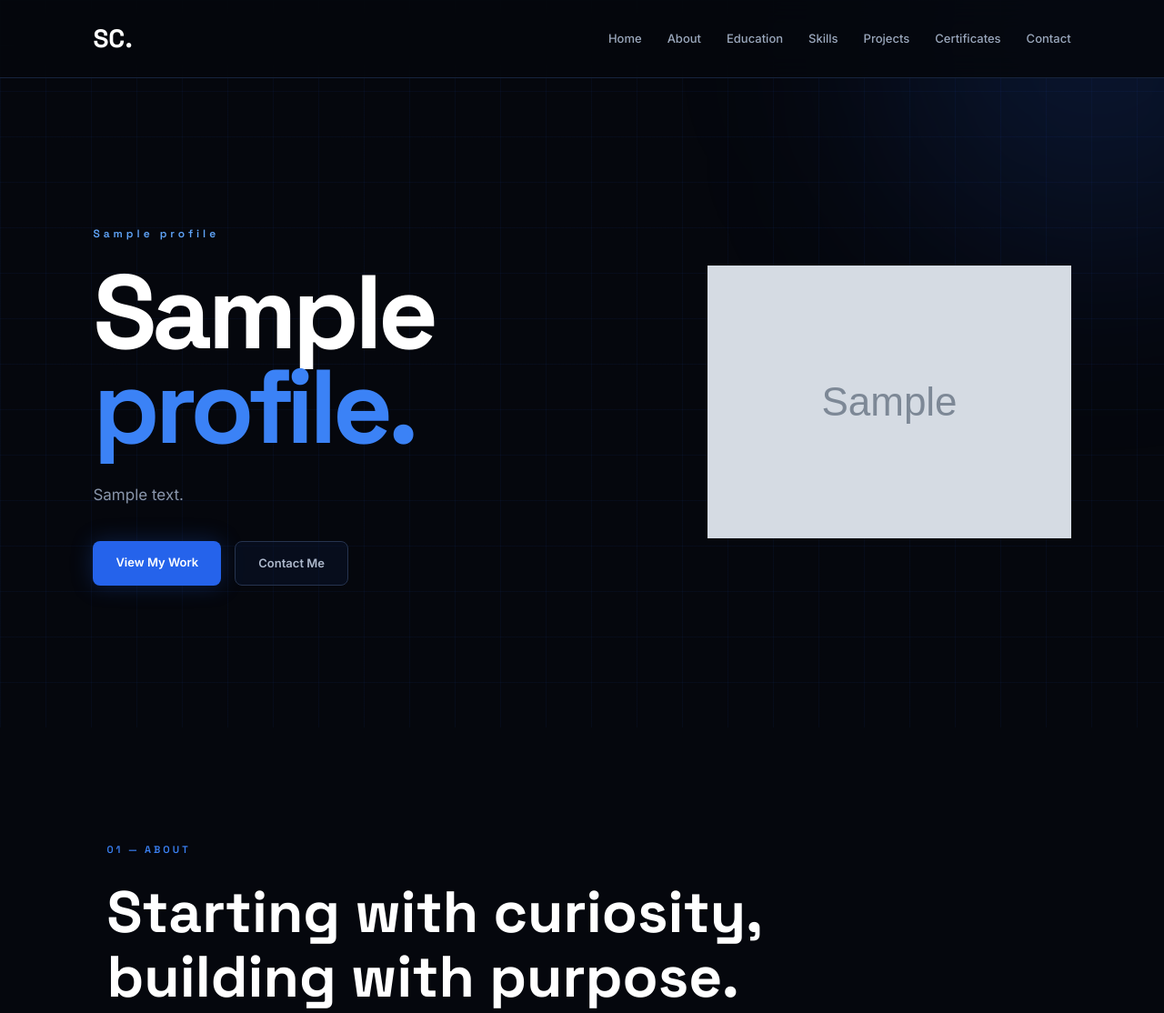
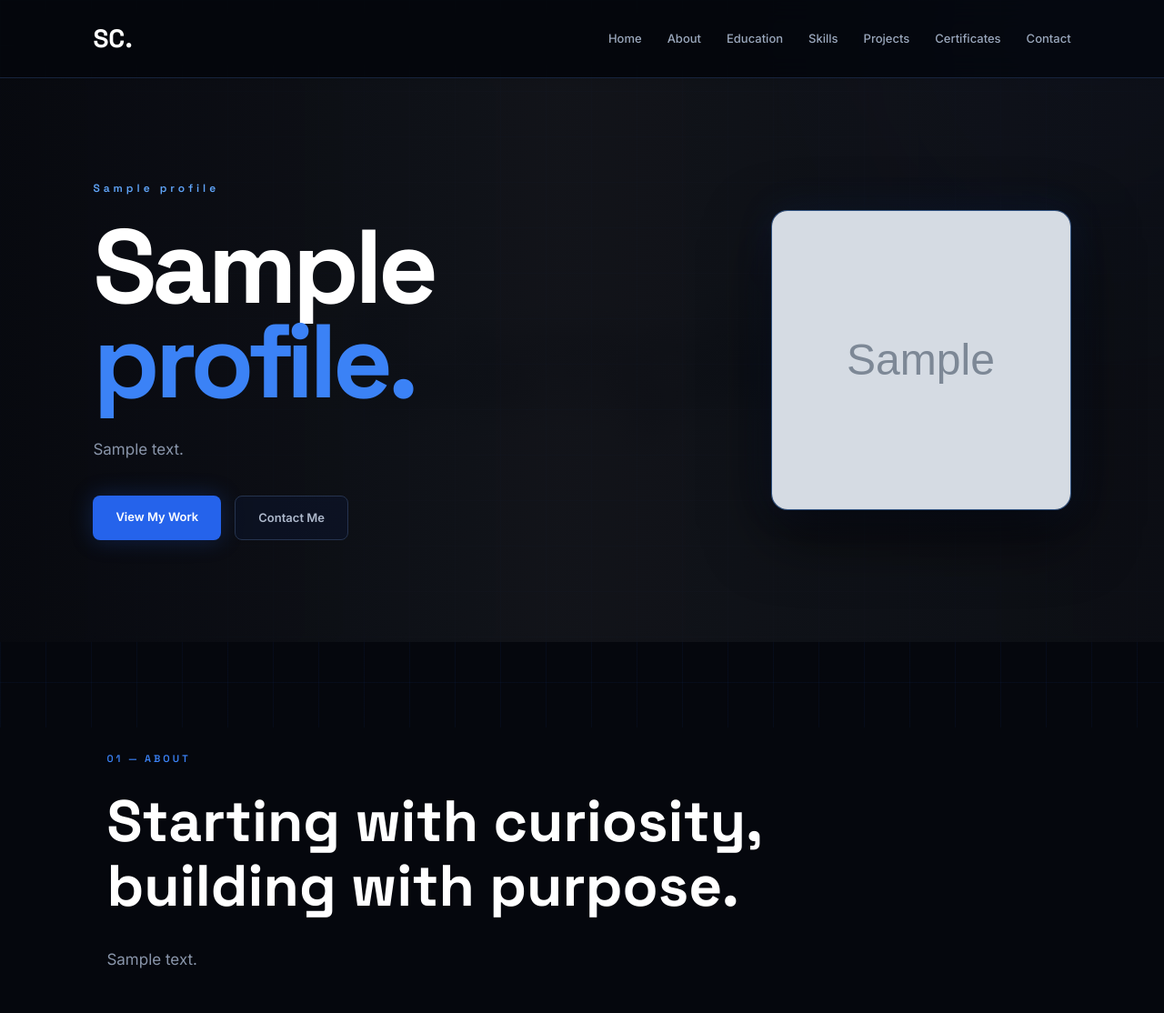
Before and after one commit to dangerousflower735-create/shafaq-portfolio, a Flask app: page / in a window 1280 px wide. Shown: the top 1114 px of the page at 91% size. Run offline with Flask 3, Linux system fonts and the light colour scheme; tables that the repository leaves empty hold one stand-in row (values such as "Sample post"); grey boxes marked "Sample" are stand-in pictures.

Commit message:
Update portfolio design

```diff
--- a/app.py
+++ b/app.py
@@ -70,6 +70,9 @@ class Profile(db.Model):
     about = db.Column(db.Text)
     email = db.Column(db.String(200))
     photo = db.Column(db.String(300))
+    github = db.Column(db.String(300))
+    linkedin = db.Column(db.String(300))
+    instagram = db.Column(db.String(300))
 
 
 # =========================
@@ -181,6 +184,9 @@ def update_profile():
     profile.title = request.form["title"]
     profile.about = request.form["about"]
     profile.email = request.form["email"]
+    profile.github = request.form["github"]
+    profile.linkedin = request.form["linkedin"]
+    profile.instagram = request.form["instagram"]
 
     photo = request.files.get("photo")
 
@@ -200,6 +206,8 @@ def update_profile():
     db.session.commit()
 
     return redirect(url_for("admin"))
+
+
 
 
 # =========================
@@ -499,4 +507,4 @@ with app.app_context():
 # =========================
 
 if __name__ == "__main__":
-    app.run(debug=True)
+   app.run(debug=True, port=5001)
--- a/static/css/style.css
+++ b/static/css/style.css
@@ -105,16 +105,20 @@ body::after {
 ========================= */
 
 .hero {
-    min-height: 90vh;
+    min-height: 620px;
+    height: 75vh;
 
-    padding: 100px 8%;
+    padding: 70px 8%;
 
     display: flex;
     justify-content: space-between;
     align-items: center;
+    gap: 60px;
 
     position: relative;
+    overflow: hidden;
 }
+
 
 .hero-text {
     max-width: 700px;
@@ -218,80 +222,81 @@ body::after {
 
 
 /* =========================
-   HERO DECORATION
+   PROFILE PHOTO
 ========================= */
 
-.hero-decoration {
+.profile-photo {
     width: 330px;
     height: 330px;
 
-    display: flex;
-    justify-content: center;
-    align-items: center;
+    flex-shrink: 0;
 
-    border-radius: 50%;
+    border-radius: 18px;
+    overflow: hidden;
 
-    background: radial-gradient(
-        circle,
-        rgba(37, 99, 235, 0.25),
-        rgba(11, 23, 54, 0.5) 55%,
-        transparent 70%
-    );
+    border: 1px solid rgba(96, 165, 250, 0.45);
 
-    border: 1px solid rgba(59, 130, 246, 0.3);
-
-    box-shadow: 0 0 80px rgba(37, 99, 235, 0.18);
+    box-shadow:
+        0 25px 70px rgba(0, 0, 0, 0.65),
+        0 0 40px rgba(37, 99, 235, 0.12);
 
     position: relative;
+    z-index: 2;
+
+    background: #080d1c;
 }
 
-.hero-decoration::before {
-    content: "";
-
-    position: absolute;
-
-    width: 240px;
-    height: 240px;
-
-    border: 1px dashed rgba(96, 165, 250, 0.4);
-
-    border-radius: 50%;
-
-    animation: rotate 20s linear infinite;
+.profile-photo img {
+    width: 100%;
+    height: 100%;
+    object-fit: cover;
+    object-position: center;
+    display: block;
 }
 
-.hero-decoration::after {
-    content: "</>";
+/* =========================
+   BLURRED PHOTO BACKGROUND
+========================= */
 
+.hero-bg {
     position: absolute;
-
-    top: 20px;
-    right: 25px;
-
-    color: #3b82f6;
-
-    font-family: monospace;
+    inset: 0;
+    overflow: hidden;
+    z-index: 0;
 }
 
-.hero-decoration span {
-    font-family: "Space Grotesk", sans-serif;
+.hero-bg img {
+    width: 100%;
+    height: 100%;
 
-    font-size: 80px;
-    font-weight: 700;
+    object-fit: cover;
 
-    color: #ffffff;
+    filter: blur(16px);
+    transform: scale(1.08);
 
-    text-shadow: 0 0 30px rgba(59, 130, 246, 0.8);
+    opacity: 0.22;
 }
 
-@keyframes rotate {
-    from {
-        transform: rotate(0deg);
-    }
+.hero-bg::after {
+    content: "";
+    position: absolute;
+    inset: 0;
 
-    to {
-        transform: rotate(360deg);
-    }
+    background:
+        linear-gradient(
+            90deg,
+            rgba(5, 7, 13, 0.94) 0%,
+            rgba(5, 7, 13, 0.72) 48%,
+            rgba(5, 7, 13, 0.84) 100%
+        );
+}
+
+/* Keep hero content above background */
+
+.hero-text,
+.profile-photo {
+    position: relative;
+    z-index: 2;
 }
 
 
--- a/templates/index.html
+++ b/templates/index.html
@@ -55,6 +55,12 @@
     <!-- ========================= -->
 
     <section id="home" class="hero">
+
+    {% if profile and profile.photo %}
+     <div class="hero-bg">
+    <img src="{{ url_for('static', filename='uploads/' + profile.photo) }}" alt="">
+    </div>
+    {% endif %}
 
         <div class="hero-text">
 
```
Also changed, not shown: templates/admin.html (+29 -0 lines).
